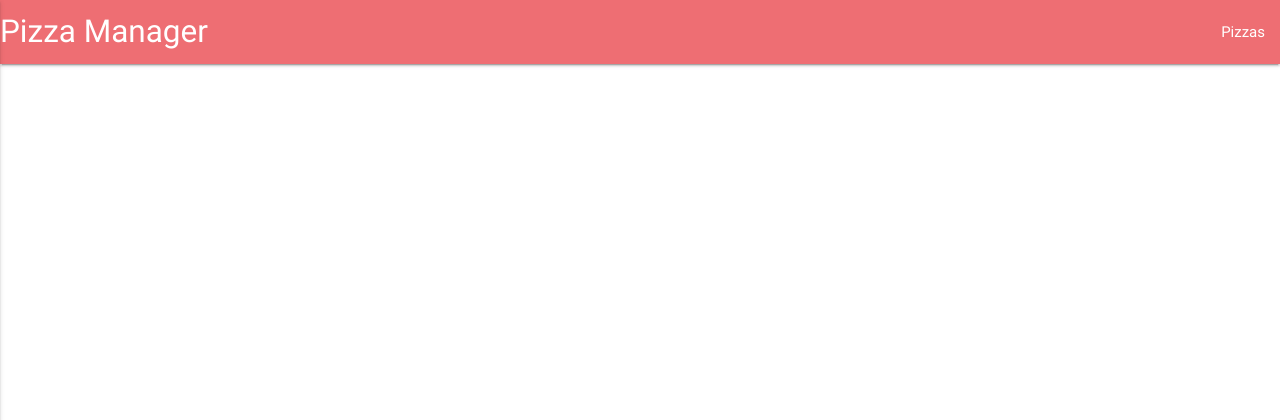
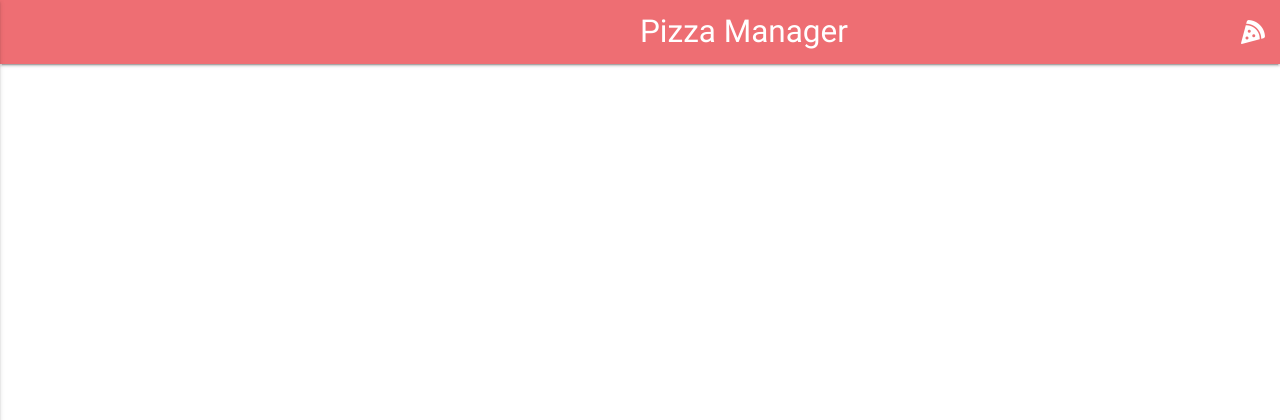
Before and after one commit to kennedydmb/pizza-database-project, a Flask app: page / in a window 1280 px wide. Shown: the top 420 px of the page. Run offline with Flask 2, Linux system fonts and the light colour scheme; data that the repository does not hold is empty; some libraries are stand-ins or nearby versions.

Commit message:
Added font awesome script

```diff
--- a/templates/base.html
+++ b/templates/base.html
@@ -10,11 +10,11 @@
 <body>
     <header>
         <nav>
-            <div class="nav-wrapper">
-                <a href="{{url_for('get_pizzas')}}" class="brand-logo"></i>Pizza Manager</a>
+            <div class="nav-wrapper center-align">
+                <a href="{{url_for('get_pizzas')}}" class="brand-logo ">Pizza Manager</a>
                 <a href="#" data-activates="mobile-demo" class="button-collapse"><i class="material-icons">menu</i></a>
                 <ul id="nav-mobile" class="right hide-on-med-and-down">
-                    <li><a href="{{url_for('get_pizzas')}}">Pizzas</a></li>
+                    <li><a href="{{url_for('get_pizzas')}}"><i class="fas fa-pizza-slice"></i></a></li>
                 </ul>
                 <ul class="side-nav" id="mobile-demo">
                     <li><a href="{{url_for('get_pizzas')}}">Home</a></li>
@@ -24,6 +24,7 @@
     <div class="container">
         {% block content %} {% endblock %}
     </div>
+    <script src="https://kit.fontawesome.com/58e6a00841.js"></script>
     <script src="https://cdnjs.cloudflare.com/ajax/libs/jquery/3.2.1/jquery.min.js"></script>
     <script src="https://cdnjs.cloudflare.com/ajax/libs/materialize/0.100.2/js/materialize.min.js"></script>
     <script type="text/javascript">
```
